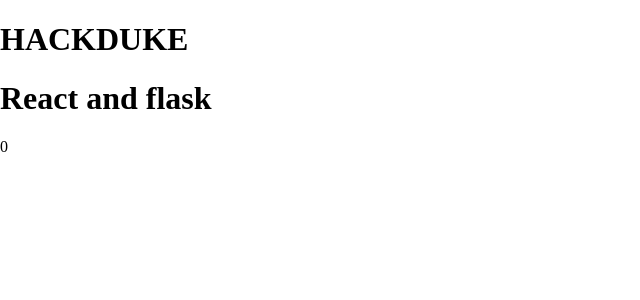
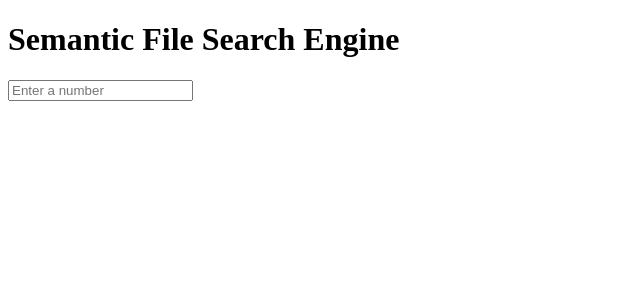
Before and after one commit to wwh15/semantic-file-search, a React (Create React App) app in the folder frontend/: page / in a window 1280 px wide. Shown: the top 300 px of the page, without its empty margins (0-640 px from the left). Built offline with nearby package versions, Linux system fonts and the light colour scheme; no server answers.

Commit message:
react to flask

```diff
--- a/frontend/public/style.css
+++ b/frontend/public/style.css
@@ -1,3 +1,3 @@
 body {
-    margin: 0;
+    margin: 20;
 }
--- a/frontend/src/App.js
+++ b/frontend/src/App.js
@@ -2,47 +2,63 @@
 
 export default function App() {
 
-  const [data, setData] = React.useState(
-    {
-      name:"",
-      age:0,
-      date:"",
-      programming:""
+  const [inputValue, setInputValue] = React.useState("")
+  const [result, setResult] = React.useState("")
 
+  const handleSubmit = async (e) => {
+    e.preventDefault();
+    try {
+      const response = await fetch('/add_one', {
+        method: 'POST',
+        headers: {
+          'Content-Type': 'application/json',
+        },
+        body: JSON.stringify({ number: parseInt(inputValue) }),
+      });
+
+      if (response.ok) {
+        const data = await response.json();
+        setResult(data.result);
+      }
+    } catch (error) {
+      console.error('Error:', error);
     }
-  )
+  };
 
-  // Using useEffect for single rendering
-  React.useEffect(() => {
-    // Using fetch to fetch the api from
-    // flask server it will be redirected to proxy
-    fetch("/data").then((res) =>
-        res.json().then((data) => {
-            // Setting a data from api
-            setData({
-                name: data.Name,
-                age: data.Age,
-                date: data.Date,
-                programming: data.programming,
-            });
-        })
-    );
-}, []);
+
+//   // Using useEffect for single rendering
+//   React.useEffect(() => {
+//     // Using fetch to fetch the api from
+//     // flask server it will be redirected to proxy
+//     fetch("/data").then((res) =>
+//         res.json().then((data) => {
+//             // Setting a data from api
+//             setData({
+//                 name: data.Name,
+//                 age: data.Age,
+//                 date: data.Date,
+//                 programming: data.programming,
+//             });
+//         })
+//     );
+// }, []);
 
   return (
 
     <div className="App">
-        <h1>HACKDUKE</h1>
-        <header className="App-header">
-            <h1>React and flask</h1>
-            {/* Calling a data from setdata for showing */}
-            <p>{data.name}</p>
-            <p>{data.age}</p>
-            <p>{data.date}</p>
-            <p>{data.programming}</p>
+        <h1>Semantic File Search Engine</h1>
+        <form onSubmit={handleSubmit}>
+          <input
+            type="number"
+            placeholder="Enter a number"
+            value = {inputValue}
+            onChange={(e) => setInputValue(e.target.value)}
+          />
+        </form>
+
+        {result != "" && <p>Result: {result}</p>}
 
 
-        </header>
     </div>
   )
 }
```
Also changed, not shown: 1 other file (tests, documents, lock files or other folders).
